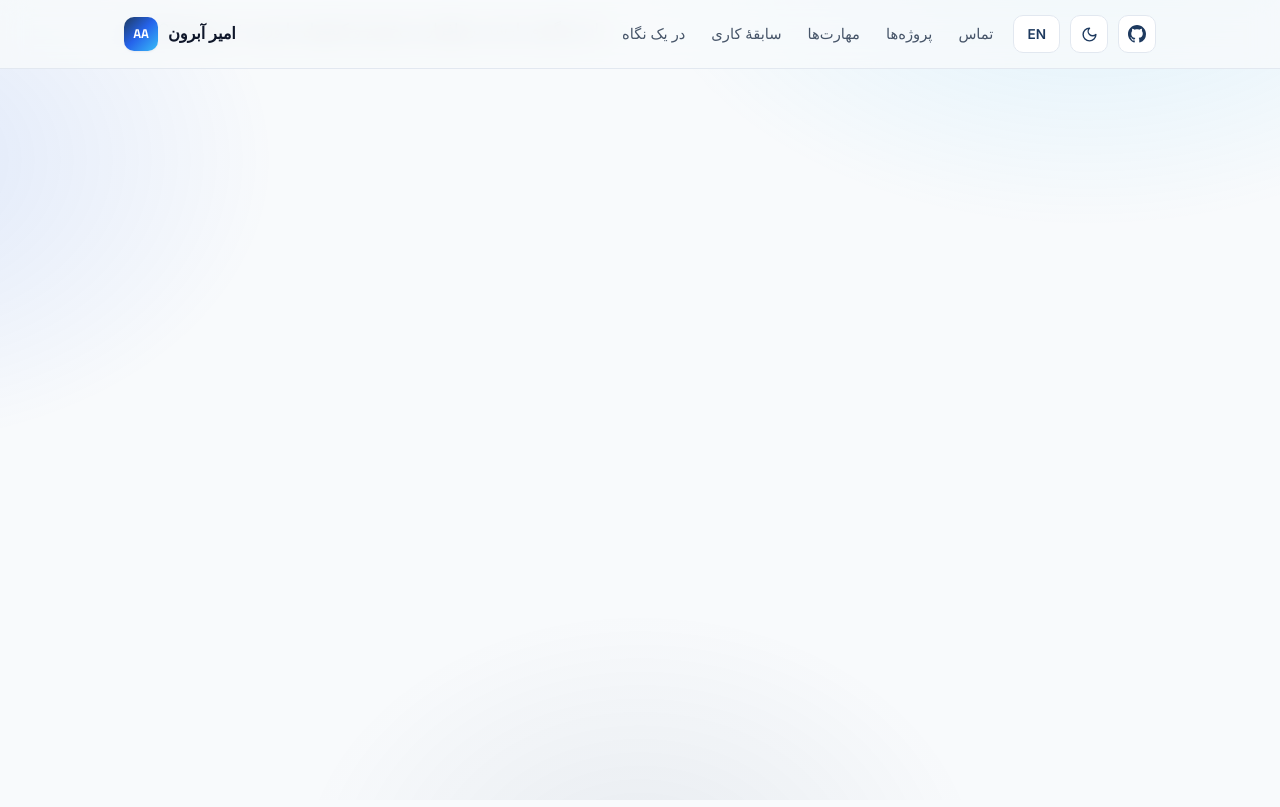
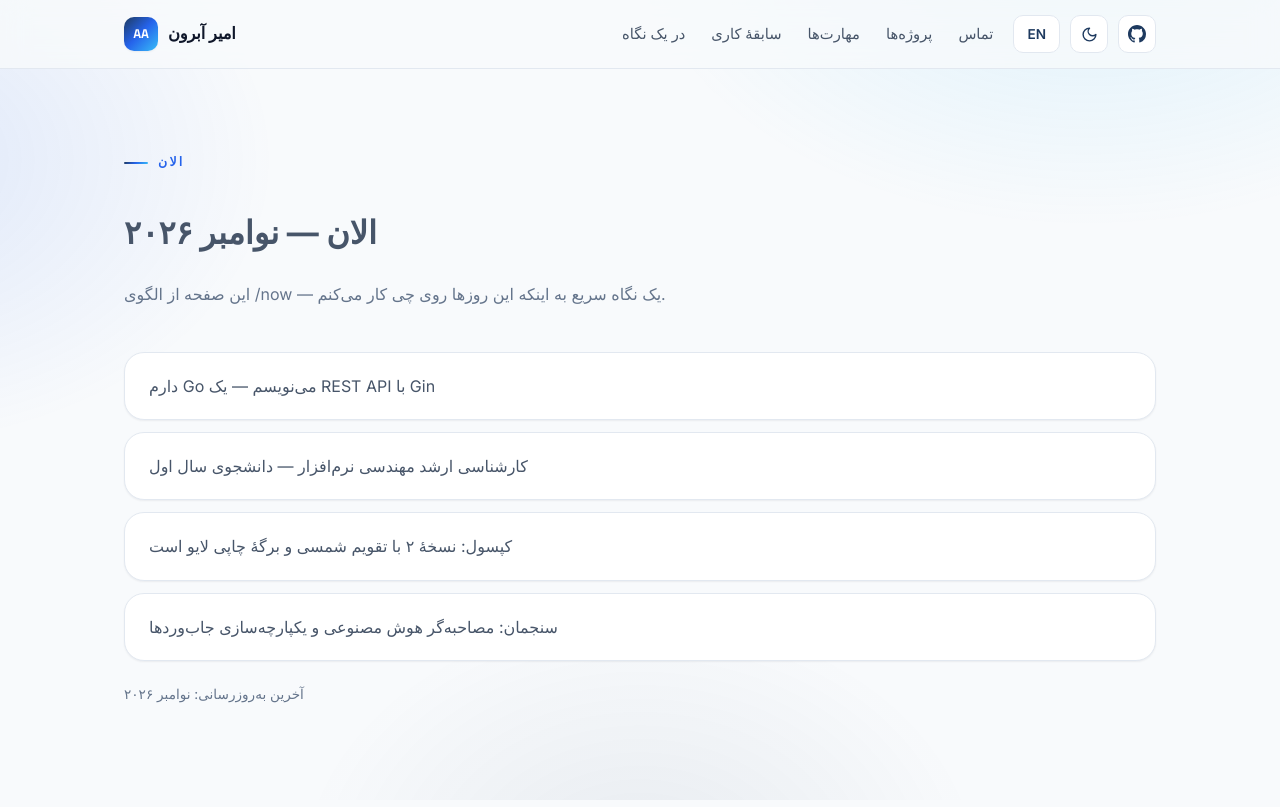
Before and after one commit to amirabroun/amirabroun.github.io, a Nuxt app: page /now in a window 1280 px wide. Built offline with nearby package versions, Linux system fonts and the light colour scheme.

Commit message:
feat: /now page

```diff
--- a/app/components/ContactSection.vue
+++ b/app/components/ContactSection.vue
@@ -23,7 +23,11 @@
 
       <footer class="site-footer">
         <span>{{ t('contact.footer_left') }}</span>
-        <span>{{ t('contact.footer_right') }}</span>
+        <span>
+          <NuxtLink :to="localePath('/now')">{{ t('now.title') }}</NuxtLink>
+          ·
+          {{ t('contact.footer_right') }}
+        </span>
       </footer>
     </div>
   </section>
@@ -31,6 +35,7 @@
 
 <script setup lang="ts">
 const { t } = useI18n()
+const localePath = useLocalePath()
 </script>
 
 <style scoped>
--- a/app/pages/now.vue
+++ b/app/pages/now.vue
@@ -1,11 +1,56 @@
 <template>
-  <main class="container">
-    <p>{{ t('snapshot.now_body') }}</p>
+  <main class="container now-page">
+    <div class="section-head">
+      <p class="eyebrow">{{ t('now.eyebrow') }}</p>
+      <h1>{{ t('now.title') }}</h1>
+      <p class="now-sub">{{ t('now.sub') }}</p>
+    </div>
+
+    <ul class="now-list stagger" role="list">
+      <li v-for="item in items" :key="item" class="card now-item reveal">
+        {{ item }}
+      </li>
+    </ul>
+
+    <p class="now-updated">{{ t('now.updated') }}</p>
   </main>
 </template>
 
 <script setup lang="ts">
-// placeholder until Task 9 fills the real /now list — exists so the
-// snapshot card link prerenders instead of 404ing the crawler
-const { t } = useI18n()
+const { t, tm, rt } = useI18n()
+const rtv = rt as (msg: unknown) => string
+
+const items = computed(() => (tm('now.items') as unknown[]).map((b) => rtv(b)))
+
+useHead({ title: () => t('now.title') })
 </script>
+
+<style scoped>
+.now-page {
+  padding: 140px 24px 88px;
+}
+
+.now-sub {
+  margin: 8px 0 0;
+  color: var(--muted);
+}
+
+.now-list {
+  list-style: none;
+  margin: 0;
+  padding: 0;
+  display: grid;
+  gap: 12px;
+}
+
+.now-item {
+  padding: 20px 24px;
+  font-size: 1rem;
+}
+
+.now-updated {
+  margin-top: 22px;
+  color: var(--muted);
+  font-size: 0.85rem;
+}
+</style>
--- a/i18n/locales/fa.json
+++ b/i18n/locales/fa.json
@@ -154,6 +154,18 @@
       }
     }
   },
+  "now": {
+    "eyebrow": "الان",
+    "title": "الان — نوامبر ۲۰۲۶",
+    "sub": "این صفحه از الگوی /now — یک نگاه سریع به اینکه این روزها روی چی کار می‌کنم.",
+    "items": [
+      "دارم Go می‌نویسم — یک REST API با Gin",
+      "کارشناسی ارشد مهندسی نرم‌افزار — دانشجوی سال اول",
+      "کپسول: نسخهٔ ۲ با تقویم شمسی و برگهٔ چاپی لایو است",
+      "سنجمان: مصاحبه‌گر هوش مصنوعی و یکپارچه‌سازی جاب‌وردها"
+    ],
+    "updated": "آخرین به‌روزرسانی: نوامبر ۲۰۲۶"
+  },
   "contact": {
     "eyebrow": "تماس",
     "heading": "بیا چیزی بسازیم.",
--- a/nuxt.config.ts
+++ b/nuxt.config.ts
@@ -14,7 +14,7 @@ export default defineNuxtConfig({
   },
   nitro: {
     prerender: {
-      routes: ['/en'], // /now (Task 9) and /cv (Task 10) join when their pages exist
+      routes: ['/en', '/now'], // /cv joins in Task 10 when the page content exists
     },
   },
   app: {
```
Also changed, not shown: i18n/locales/en.json (+12 -0 lines).
